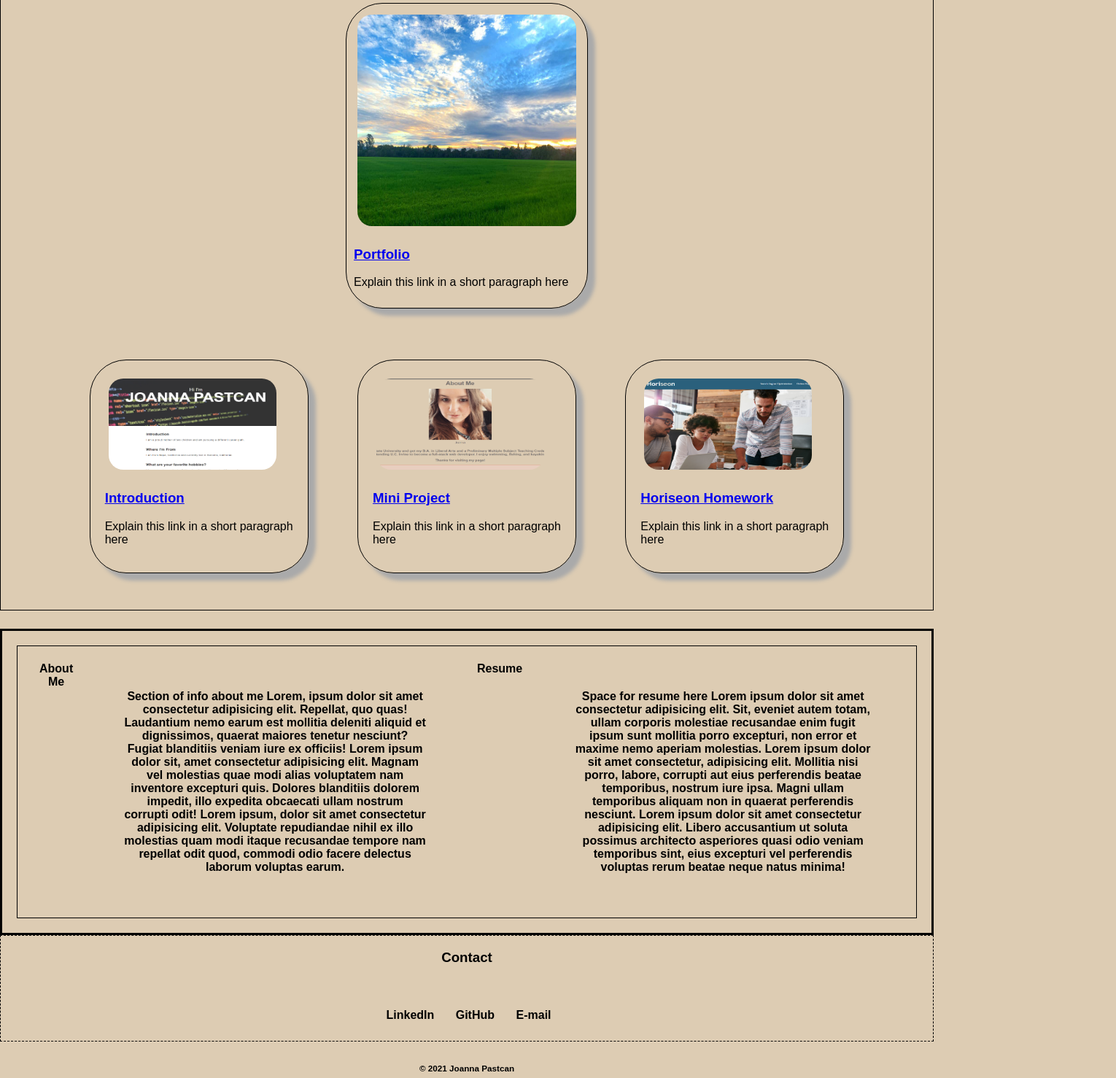
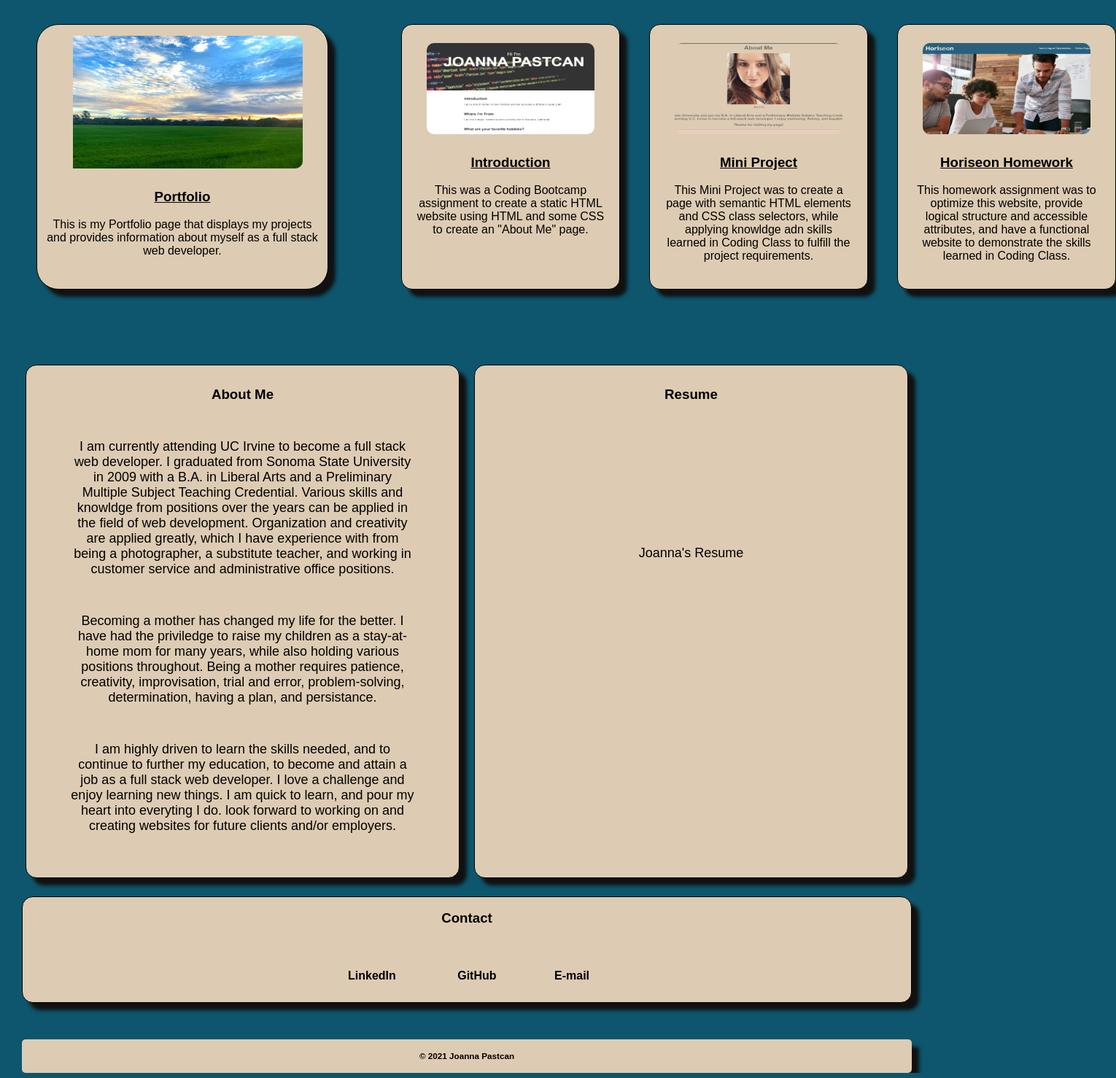
Before and after one commit to Jo37973/Joanna-Pastcans-Portfolio, a plain HTML site: page index.html in a window 1280 px wide. Shown: the part 502-1980 px from the top of the page at 73% size, 1530 px wide, since content can reach past the window. Drawn offline with nearby package versions, Linux system fonts and the light colour scheme; no server answers.

Commit message:
Mobile responsive edits to portfolio

```diff
--- a/index.html
+++ b/index.html
@@ -7,8 +7,8 @@
     <script src="https://code.iconify.design/2/2.1.0/iconify.min.js"></script>
     <title>Joanna Pastcan's Portfolio</title>
   </head>
-<!--MAKE NOTES BEFORE SUBMITTING-->
   <body>
+    <!--This is the top header of the portfolio page, including links to sections on the page-->
     <header class="main-header">
       <h1>Joanna Pastcan</h1>
       <ul class="nav">
@@ -19,59 +19,68 @@
         <li><a href="#contact"><h3>Contact</h3></a></li>
       </ul>
     </header>
-
+<!--This is the image of Joanna in the top left Home section of the website-->
     <section class="aboutMe">
      <div class="caption">
         <img src="./Joanna-pic.jpg" alt="A picture of Joanna">
       </div>
-
+<!--This is the introduction section in the top right Home section of the website-->
       <div class="about">
         <h2>Full Stack Web Developer</h2>
-        <p>My name is Joanna and this is my portfolio page.</p>
+        <br>
         <p>"To see a World in a Grain of Sand, And Heaven in a Wild Flower, Hold Infinity in the palm of your hand, and Eternity in an hour." By, William Blake.</p>
+        <br>
+        <p>An effective website is achieved with patience, determination, problem-solving, and creativity. These are fundamentals, and ones in which I embrace. As a full stack web developer, I will apply my knowledge and skills to provide functional and quality websites, while continuing to further my education and expertise in the field.</p>
       </div>
     </section>
-
+<!--This is the Projects section that can be accessed from the header links, that will display clickable links (that will open in a new tab) and images to my other work and projects.The id="projects" makes the header link scroll to this section-->
     <div class= "projects" id="projects">
       <section class="projects1">
-        <a href="www.github.com/jo37973"><img src="./Field.jpg" id = "projects1" alt="Portfolio Link"><h3>Portfolio</h3></a></li>
-      <p>Explain this link in a short paragraph here</p>
+        <a href="https://github.com/Jo37973" target="_blank"><img src="./Field.jpg" id = "projects1" alt="Portfolio Link"><h3>Portfolio</h3></a></li>
+        <p>This is my Portfolio page that displays my projects and provides information about myself as a full stack web developer.</p>
       </section>
       <div class="projects1a">
         <section class="projects2">
-          <a href="https://jo37973.github.io/prework-about-me/"><img src="./About-Me.jpg" alt="Precourse Link"><h3>Introduction</h3></a></li>
-        <p>Explain this link in a short paragraph here</p>
+          <a href="https://jo37973.github.io/prework-about-me/" target="_blank"><img src="./About-Me.jpg" alt="Precourse Link"><h3>Introduction</h3></a></li>
+          <p>This was a Coding Bootcamp assignment to create a static HTML website using HTML and some CSS to create an "About Me" page.</p>
         </section>
         <section class="projects2">
-          <a href="https://jo37973.github.io/MiniProject1/"><img src="./Mini-Project.jpg" alt="Mini Project Link"><h3>Mini Project</h3></a></li>
-        <p>Explain this link in a short paragraph here</p>
+          <a href="https://jo37973.github.io/MiniProject1/" target="_blank"><img src="./Mini-Project.jpg" alt="Mini Project Link"><h3>Mini Project</h3></a></li>
+          <p>This Mini Project was to create a page with semantic HTML elements and CSS class selectors, while applying knowldge adn skills learned in Coding Class to fulfill the project requirements.</p>
         </section>
         <section class="projects2">
-          <a href="https://jo37973.github.io/Horiseon-Homework/"><img src="./Horiseon-Homework.jpg" alt="Homework Example"><h3>Horiseon Homework</h3></a></li>
-        <p>Explain this link in a short paragraph here</p>
+          <a href="https://jo37973.github.io/Horiseon-Homework/" target="_blank"><img src="./Horiseon-Homework.jpg" alt="Homework Example"><h3>Horiseon Homework</h3></a></li>
+          <p>This homework assignment was to optimize this website, provide logical structure and accessible attributes, and have a functional website to demonstrate the skills learned in Coding Class.</p>
         </section>
       </div>
     </div>
-
+<!--This is the About Me section, from the header link that scrolls down to this section. This will describe who I am, my background, and my goals as a Full Stack Web Developer. The id="About Me", and "Resume" makes the header link scroll to these sections.--->
     <main>
       <section class="box2">
-        <div class="box2a" id="aboutme">About Me</div>
-        <p>Section of info about me Lorem, ipsum dolor sit amet consectetur adipisicing elit. Repellat, quo quas! Laudantium nemo earum est mollitia deleniti aliquid et dignissimos, quaerat maiores tenetur nesciunt? Fugiat blanditiis veniam iure ex officiis! Lorem ipsum dolor sit, amet consectetur adipisicing elit. Magnam vel molestias quae modi alias voluptatem nam inventore excepturi quis. Dolores blanditiis dolorem impedit, illo expedita obcaecati ullam nostrum corrupti odit! Lorem ipsum, dolor sit amet consectetur adipisicing elit. Voluptate repudiandae nihil ex illo molestias quam modi itaque recusandae tempore nam repellat odit quod, commodi odio facere delectus laborum voluptas earum.</p>
+        <div class="box2a" id="aboutme"><h3>About Me</h3>
+          <p>I am currently attending UC Irvine to become a full stack web developer. I graduated from Sonoma State University in 2009 with a B.A. in Liberal Arts and a Preliminary Multiple Subject Teaching Credential. Various skills and knowldge from positions over the years can be applied in the field of web development. Organization and creativity are applied greatly, which I have experience with from being a photographer, a substitute teacher, and working in customer service and administrative office positions.  </p>
+          <p>Becoming a mother has changed my life for the better. I have had the priviledge to raise my children as a stay-at-home mom for many years, while also holding various positions throughout. Being a mother requires patience, creativity, improvisation, trial and error, problem-solving, determination, having a plan, and persistance.</p>
+          <p>I am highly driven to learn the skills needed, and to continue to further my education, to become  and attain a job as a full stack web developer. I love a challenge and enjoy learning new things. I am quick to learn, and pour my heart into everyting I do. look forward to working on and creating websites for future clients and/or employers.</p>
+        </div>
 
-        <div class="box2a" id= "resume">Resume</div>
-        <p>Space for resume here Lorem ipsum dolor sit amet consectetur adipisicing elit. Sit, eveniet autem totam, ullam corporis molestiae recusandae enim fugit ipsum sunt mollitia porro excepturi, non error et maxime nemo aperiam molestias. Lorem ipsum dolor sit amet consectetur, adipisicing elit. Mollitia nisi porro, labore, corrupti aut eius perferendis beatae temporibus, nostrum iure ipsa. Magni ullam temporibus aliquam non in quaerat perferendis nesciunt. Lorem ipsum dolor sit amet consectetur adipisicing elit. Libero accusantium ut soluta possimus architecto asperiores quasi odio veniam temporibus sint, eius excepturi vel perferendis voluptas rerum beatae neque natus minima!</p>
+<!--This is the Resume section, from the header link that scrolls down to this section. This will display my current resume-->
+        <div class="box2a" id= "resume"><h3>Resume</h3>
+          <br><br><br><br><br><br>
+          <a href="./Joanna Pastcan Resume.pdf" target="_blank"><span class="iconify-inline" id ="pdf"  data-icon="ci:file-pdf" data-width="100" style="margin-left: 5px; vertical-align: -0.10em;"></span></a>
+          <p>Joanna's Resume</p>
+        </div>
       </section>
     </main>
-
+<!--This is my contact section, from the header link that scrolls down to this section. This will display various ways to contact me with icons and links (the links will open in a new tab). The id="contact" makes the header link scroll to this section--->
       <section class="box3" id="contact">
         <div class="box3title"><h3>Contact</h3></div>
         <ul class="getintouch">
-          <li><a href="https://www.linkedin.com/in/jo37973/"><span class="iconify-inline" data-icon="ri:linkedin-box-fill" data-width="32" style="margin-right: 5px; vertical-align: -0.40em;"></span><h4>LinkedIn</h4></a></li>
-          <li><a href="https://www.github.com/jo37973"><span class="iconify-inline" data-icon="icon-park:github" data-width="32" style="margin-right: 5px; vertical-align: -0.15em;"></span><h4>GitHub</h4></a></li>
-          <li><a href="timelessmoment05@gmail.com"><span class="iconify-inline" data-icon="clarity:email-solid" data-width="32" style="margin-right: 5px; vertical-align: -0.40em;"></span><h4>E-mail</h4></a></li>
+          <li><a href="https://www.linkedin.com/in/jo37973/" target="_blank"><span class="iconify-inline" data-icon="ri:linkedin-box-fill" data-width="32" style="margin-right: 5px; vertical-align: -0.40em;"></span><h4>LinkedIn</h4></a></li>
+          <li><a href="https://www.github.com/jo37973" target="_blank"><span class="iconify-inline" data-icon="bi:github" style="color: black; margin-right: 10px; vertical-align: -0.15em;" data-width="32"></span><h4>GitHub</h4></a></li>
+          <li><a href="mailto:timelessmoment05@gmail.com" target="_blank"><span class="iconify-inline" data-icon="clarity:email-solid" data-width="32" style="margin-right: 5px; vertical-align: -0.40em;"></span><h4>E-mail</h4></a></li>
         </ul>
       </section>
-
+<!--This is the footer of the website-->
       <footer><h3>© 2021 Joanna Pastcan</h3></footer>
   </body>
 
--- a/style.css
+++ b/style.css
@@ -1,16 +1,18 @@
-/* MAKE NOTES BEFORE SUBMITTING */
 
 * {
   box-sizing: border-box;
 }
+/* This tag creates the styling for the website (font, colors, margins, etc)  */
 
 body {
   font-family: Arial, Helvetica, sans-serif;
   margin: 0;
-  background-color: #ddccb3;
+  background-color: rgb(13, 86, 109);
   min-height: 100vh;
 
 }
+
+/* The following classes are styling the main top header of the page, including the navigation links */
 
 .main-header {
   width: 100%;
@@ -48,6 +50,8 @@ body {
   display:inline;
 }
 
+/* These classes are styling the image of Joanna in the top left Home section, and the introduction section in the top right Home section of the website. */
+
 .aboutMe {
   display: flex;
   justify-content: start;
@@ -72,102 +76,111 @@ img {
   width: 360px;
   border-radius: 25px;
   padding: 5px;
-  box-shadow: rgb(66, 66, 66);
+  box-shadow: rgb(17, 17, 17);
 }
 
 .about {
   flex-flow: wrap;
   justify-content: left;
   font-family: Arial, Helvetica, sans-serif;
+  text-align: center;
   flex-direction: column;
   padding: 0;
   margin-right: 50px;
   margin-top: 10px;
-}
-
-main {
-  display: flex;
-  flex-flow: wrap;
-  flex-direction: coloumn;
-  justify-content: space-between;
-  margin-top: 2%;
-  padding: 20px;
-  font-weight: bolder;
   border-style: solid;
-  background: #ddccb3;
+  border-width: 1px;
+  border-radius: 15px;
+  box-shadow: 10px 10px 5px rgb(17, 17, 17);
+  background-color: #ddccb3;
   color: black;
 }
 
+.about p {
+  font-size: 18px;
+}
+
+/* These classes style the Projects section, including the images, links, and fonts that direct the viewer to the project pages. The #projects1 id styles the first Project image to emphasize this project, and make the image larger than the others. */
+
 .projects {
   display: flex;
-  flex-direction: column;
-  flex-flow: wrap;
+  flex-direction: row;
   flex-basis: 100%;
-  border-style: solid;
-  border-width: 1px;
-  justify-content: space-evenly;
+  flex-flow: row;
+  justify-content: space-around;
+  text-align: center;
+}
+
+.projects a {
+  color: black;
+  text-decoration: underline;
 }
 
 #projects1 {
-  justify-content: left;
-  height: 300px;
-  width: 310px;
-  border-radius: 25px;
-  padding: 5px;
-  box-shadow: rgb(66, 66, 66);
-}
-
-.projects img {
-  justify-content: left;
-  height: 135px;
-  width: 240px;
-  border-radius: 25px;
-  padding: 5px;
-  box-shadow: rgb(66, 66, 66);
+  height: 192px;
+  width: 340px;
+  padding-left: 20px;
 }
 
 .projects1 {
   border-style: solid;
   border-width: 1px;
-  border-radius: 50px;
+  border-radius: 30px;
   padding: 10px;
-  box-shadow: 10px 10px 5px #aaaaaa;
-  margin: 20px;
-  justify-content: space-evenly;
+  box-shadow: 10px 10px 5px rgb(17, 17, 17);
+  margin: 50px;
+  flex: 0 0 400px;
+  justify-content: center;
+  background-color: #ddccb3;;
+  color: black;
+}
+
+.projects img {
+  justify-content: center;
+  height: 135px;
+  width: 240px;
+  border-radius: 15px;
+  padding: 5px;
 }
 .projects1a {
   display: flex;
   padding: 10px;
   margin: 20px;
-  justify-content: space-evenly;
 }
 
 .projects2 {
   border-style: solid;
   border-width: 1px;
-  border-radius: 50px;
+  border-radius: 15px;
   padding: 20px;
   flex: 0 0 300px;
-  box-shadow: 10px 10px 5px #aaaaaa;
+  box-shadow: 10px 10px 5px rgb(17, 17, 17);
   margin: 20px;
-  justify-content: space-evenly;
+  justify-content: space-around;
+  background-color: #ddccb3;;
+  color:black;
 }
 
-.work {
+/* This tag styles the "main" section of the page, including the About Me and Resume section of the website*/
+
+main {
   display: flex;
-  flex-flow: wrap row;
+  flex-flow: wrap;
+  flex-direction: column;
   justify-content: space-between;
-  margin-top: 10px;
-  margin-bottom: 0;
-  list-style: none;
+  margin-top: 2%;
+  padding: 20px;
+  background: rgb(13, 86, 109);
+  color: black;
 }
+
+/* These classes and the #pdf id style the About Me and Resume sections of the website and sets them up to the flex boxes so they are laid out next to each other on the page.*/
 
 .box2 {
   display: flex;
-  padding: 10px;
+  padding: 5px;
   text-align: center;
-  border-style: solid;
-  border-width: 1px;
+  justify-content: space-between;
 }
 
 .box2a {
@@ -179,26 +192,45 @@ main {
   margin-top: 2px;
   margin-right: 10px;
   margin-left: 10px;
+  border-style: solid;
+  border-width: 1px;
+  border-radius: 15px;
+  box-shadow: 10px 10px 5px rgb(17, 17, 17);
+  background-color: #ddccb3;;
+  color: black;
+}
+
+.box2a h3 {
+  font-weight: bolder;
 }
 
 .box2 p {
   margin: 50px;
+  font-size: 18px;
 }
 
+#pdf {
+  color:black;
+}
+
+/* These classes are styling the Contact section of the website, including the links with icons near the bottom of the page. */
+
 .box3 {
-  width: 100%;
   display: flex;
   flex-flow: wrap;
-  flex-basis: 100%;
-  border-style: dashed;
-  border-width: 1px;
   flex-direction: column;
   justify-content: space-around;
   background: #ddccb3;
   color: black;
-  padding-right: 20px;
-  padding-left: 20px;
+  margin-right: 30px;
+  margin-left: 30px;
   text-align: center;
+  border-style: solid;
+  border-width: 1px;
+  border-radius: 15px;
+  box-shadow: 10px 10px 5px rgb(17, 17, 17);
+  background-color: #ddccb3;;
+  color: black;
 }
 
 .box3title {
@@ -221,7 +253,7 @@ main {
 
 .getintouch li {
   display: inline;
-  padding: 10px;
+  padding: 35px;
 }
 
 .getintouch a {
@@ -235,10 +267,81 @@ main {
   display:inline;
 }
 
+/* This tag styles the footer of the website. */
+
 footer {
   background: #ddccb3;
   color: black;
   text-align: center;
   font-size: 10px;
-  margin-top: 30px;
+  margin-top: 50px;
+  margin-right: 30px;
+  margin-left: 30px;
+  border-radius: 5px;
+  padding-top: 5px;
+  padding-bottom: 5px;
+  box-shadow: 10px 10px 5px rgb(17, 17, 17);
 }
+
+/* This media query will make the page mobile responsive when viewed on various devices. */
+
+@media screen and (max-width: 768px) {
+  .main-header {
+    flex-direction: column;
+  }
+
+  .nav li{
+    display: block;
+  }
+
+  .aboutMe {
+    padding-top: 350px;
+    flex-direction: column;
+  }
+
+  .projects {
+    flex-direction: column;
+  }
+
+  .projects1 {
+    flex-direction: column;
+  }
+
+  #projects1 {
+    flex-direction: column;
+    height: 92px;
+    width: 240px;
+  }
+
+  .projects1a {
+    flex-direction: column;
+  }
+
+  .projects2 {
+    flex-direction: column;
+  }
+
+  main {
+    flex-direction: column;
+  }
+
+  .box2 {
+    flex-direction: column;
+  }
+
+  .box2a {
+    flex-direction: column;
+  }
+
+  .box3 {
+    flex-direction: column;
+  }
+
+  .box3 li {
+    display: block;
+  }
+
+  footer {
+    flex-direction: column;
+  }
+}
```
Also changed, not shown: 2 other files.
